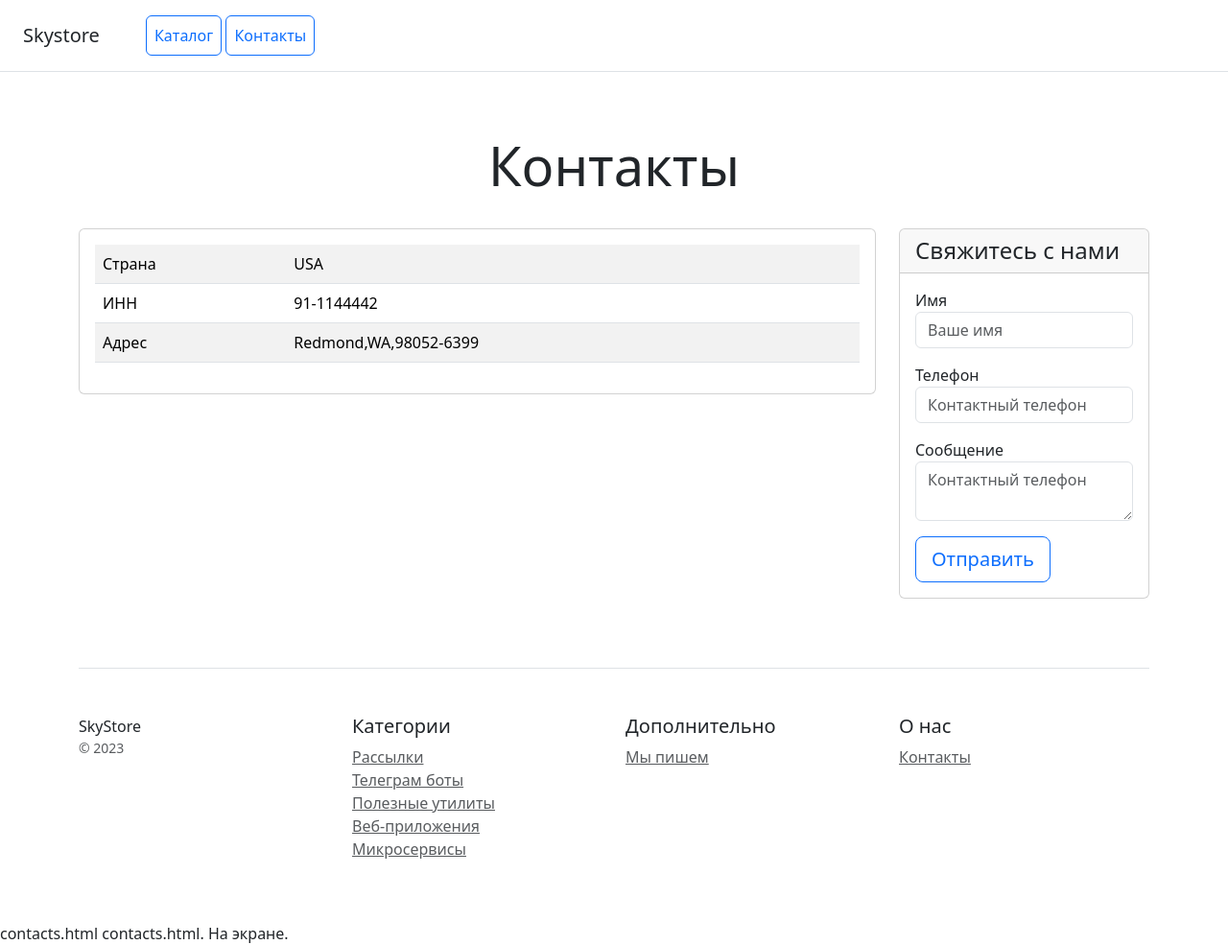
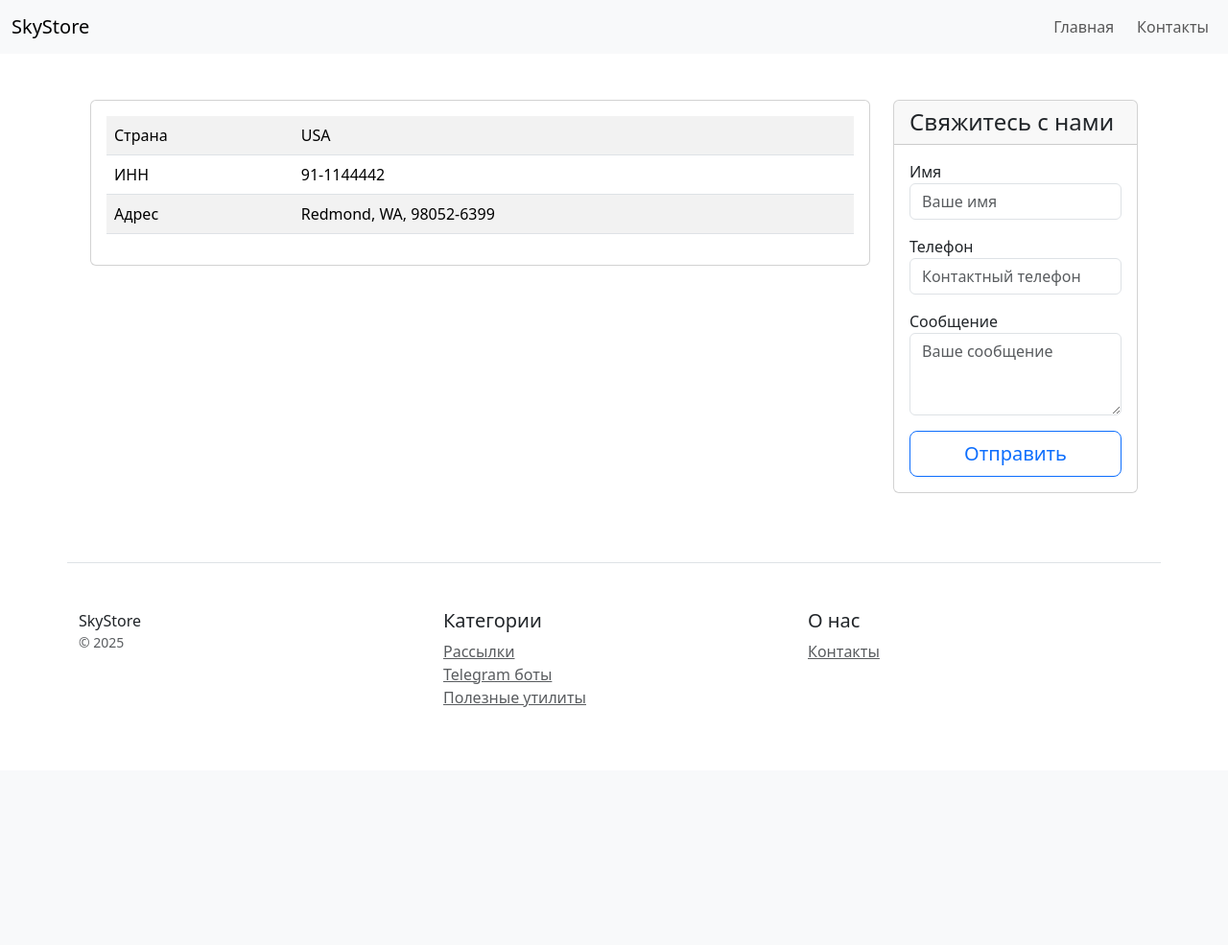
Before and after one commit to RVV59/hw-22.Django, a Django app: page /contacts/ in a window 1280 px wide. Shown: the whole page at 96% size. After the commit the page ends 737 px from the top, so only its background shows below. Run offline with Django 5.2, Linux system fonts and the light colour scheme; some libraries are stand-ins or nearby versions.

Commit message:
hw_24 - 1

```diff
--- /dev/null
+++ b/catalog/templates/base.html
@@ -0,0 +1,46 @@
+<!doctype html>
+<html lang="en">
+<head>
+    <meta charset="utf-8">
+    <meta name="viewport" content="width=device-width, initial-scale=1">
+    <title>{% block title %}Skystore{% endblock %}</title>
+    <link href="/static/css/bootstrap.min.css" rel="stylesheet">
+</head>
+<body>
+
+<!-- Меню -->
+{% include "menu.html" %}
+
+<!-- Основной контент -->
+<main class="container my-5">
+    {% block content %}
+    {% endblock %}
+</main>
+
+<!-- Подвал -->
+<footer class="pt-4 my-md-5 pt-md-5 border-top container">
+    <div class="row">
+        <div class="col-12 col-md">
+            SkyStore
+            <small class="d-block mb-3 text-muted">&copy; 2025</small>
+        </div>
+        <div class="col-6 col-md">
+            <h5>Категории</h5>
+            <ul class="list-unstyled text-small">
+                <li><a class="text-muted" href="#">Рассылки</a></li>
+                <li><a class="text-muted" href="#">Telegram боты</a></li>
+                <li><a class="text-muted" href="#">Полезные утилиты</a></li>
+            </ul>
+        </div>
+        <div class="col-6 col-md">
+            <h5>О нас</h5>
+            <ul class="list-unstyled text-small">
+                <li><a class="text-muted" href="/contacts/">Контакты</a></li>
+            </ul>
+        </div>
+    </div>
+</footer>
+
+<script src="https://cdn.jsdelivr.net/npm/bootstrap@5.3.0/dist/js/bootstrap.bundle.min.js"></script>
+</body>
+</html>
--- a/catalog/templates/contacts.html
+++ b/catalog/templates/contacts.html
@@ -1,28 +1,10 @@
 
 
-<!doctype html>
-<html lang="en">
-<head>
-    <meta charset="utf-8">
-    <meta name="viewport" content="width=device-width, initial-scale=1">
-    <title>Skystore</title>
-    <!-- Подключите статичеcкие файлы со стилями Bootstrap -->
-    <link href="/static/css/bootstrap.min.css" rel="stylesheet">
-</head>
-<body>
-<div class="d-flex flex-column flex-md-row align-items-center p-3 px-md-4 mb-3 bg-white border-bottom box-shadow">
-    <h5 class="my-0 mr-md-auto font-weight-normal">Skystore</h5>
-    <nav class="ms-5">
-        <a class="p-2 btn btn-outline-primary" href="/">Каталог</a>
-        <a class="p-2 btn btn-outline-primary" href="/contacts/">Контакты</a>
-    </nav>
-</div>
+{% extends "base.html" %}
+{% block title %}Контакты | Skystore{% endblock %}
 
-<div class="pricing-header px-3 py-3 pt-md-5 pb-md-4 mx-auto text-center">
-    <h1 class="display-4">Контакты</h1>
-</div>
-
-<div class="container">
+{% block content %}
+<div class="container my-5">
     <div class="row text-start">
         <div class="col-lg-9 col-md-6 col-sm-12">
             <div class="card mb-4 box-shadow">
@@ -38,12 +20,13 @@
                         </tr>
                         <tr>
                             <td class="w-25">Адрес</td>
-                            <td>Redmond,WA,98052-6399</td>
+                            <td>Redmond, WA, 98052-6399</td>
                         </tr>
                     </table>
                 </div>
             </div>
         </div>
+
         <div class="col-lg-3 col-md-6 col-sm-12">
             <div class="card mb-4 box-shadow">
                 <div class="card-header">
@@ -62,49 +45,13 @@
                         </div>
                         <div class="mb-3">
                             <label for="message">Сообщение</label>
-                            <textarea type="text" name="message" class="form-control" id="message" placeholder="Контактный телефон" required></textarea>
+                            <textarea name="message" class="form-control" id="message" rows="3" placeholder="Ваше сообщение" required></textarea>
                         </div>
-                        <button type="submit" class="btn btn-lg btn-block btn-outline-primary">Отправить</button>
+                        <button type="submit" class="btn btn-lg btn-block btn-outline-primary w-100">Отправить</button>
                     </form>
                 </div>
             </div>
         </div>
     </div>
-
-    <footer class="pt-4 my-md-5 pt-md-5 border-top">
-        <div class="row">
-            <div class="col-12 col-md">
-                SkyStore
-                <small class="d-block mb-3 text-muted">&copy; 2023</small>
-            </div>
-            <div class="col-6 col-md">
-                <h5>Категории</h5>
-                <ul class="list-unstyled text-small">
-                    <li><a class="text-muted" href="#">Рассылки</a></li>
-                    <li><a class="text-muted" href="#">Телеграм боты</a></li>
-                    <li><a class="text-muted" href="#">Полезные утилиты</a></li>
-                    <li><a class="text-muted" href="#">Веб-приложения</a></li>
-                    <li><a class="text-muted" href="#">Микросервисы</a></li>
-                </ul>
-            </div>
-            <div class="col-6 col-md">
-                <h5>Дополнительно</h5>
-                <ul class="list-unstyled text-small">
-                    <li><a class="text-muted" href="#">Мы пишем</a></li>
-                </ul>
-            </div>
-            <div class="col-6 col-md">
-                <h5>О нас</h5>
-                <ul class="list-unstyled text-small">
-                    <li><a class="text-muted" href="/contacts/">Контакты</a></li>
-                </ul>
-            </div>
-        </div>
-    </footer>
 </div>
-
-<!-- Подключите статичеcкие файлы со скриптами Bootstrap -->
-</body>
-</html>
-contacts.html
-contacts.html. На экране.
+{% endblock %}
--- /dev/null
+++ b/catalog/templates/menu.html
@@ -0,0 +1,19 @@
+<nav class="navbar navbar-expand-lg navbar-light bg-light mb-4">
+    <div class="container-fluid">
+        <a class="navbar-brand" href="/">SkyStore</a>
+        <button class="navbar-toggler" type="button" data-bs-toggle="collapse" data-bs-target="#navbarNav"
+                aria-controls="navbarNav" aria-expanded="false" aria-label="Toggle navigation">
+            <span class="navbar-toggler-icon"></span>
+        </button>
+        <div class="collapse navbar-collapse" id="navbarNav">
+            <ul class="navbar-nav ms-auto">
+                <li class="nav-item">
+                    <a class="nav-link btn btn-outline-primary me-2" href="/">Главная</a>
+                </li>
+                <li class="nav-item">
+                    <a class="nav-link btn btn-outline-primary" href="/contacts/">Контакты</a>
+                </li>
+            </ul>
+        </div>
+    </div>
+</nav>
--- a/catalog/urls.py
+++ b/catalog/urls.py
@@ -5,6 +5,6 @@
 
 urlpatterns = [
     path('', views.home, name='home'),
+    path('product/<int:pk>/', views.product_detail, name='product_detail'),
     path('contacts/', views.contacts, name='contacts'),
-    path('product/<int:pk>/', views.product_detail, name='product_detail'),
 ]
--- a/catalog/views.py
+++ b/catalog/views.py
@@ -1,3 +1,17 @@
+# from django.shortcuts import render, get_object_or_404
+# from .models import Product
+#
+# def home(request):
+#     products = Product.objects.all()
+#     return render(request, 'home.html', {'products': products})
+#
+# def contacts(request):
+#     return render(request, 'contacts.html')
+#
+# def product_detail(request, pk):
+#     product = get_object_or_404(Product, pk=pk)
+#     return render(request, 'product_detail.html', {'product': product})
+
 from django.shortcuts import render, get_object_or_404
 from .models import Product
 
@@ -5,9 +19,9 @@
     products = Product.objects.all()
     return render(request, 'home.html', {'products': products})
 
-def contacts(request):
-    return render(request, 'contacts.html')
-
 def product_detail(request, pk):
     product = get_object_or_404(Product, pk=pk)
     return render(request, 'product_detail.html', {'product': product})
+
+def contacts(request):
+    return render(request, 'contacts.html')
```
Also changed, not shown: catalog/templates/home.html (+19 -82 lines), catalog/templates/product_detail.html (added, +25 -0 lines), hw_22/settings.py (+5 -3 lines).
